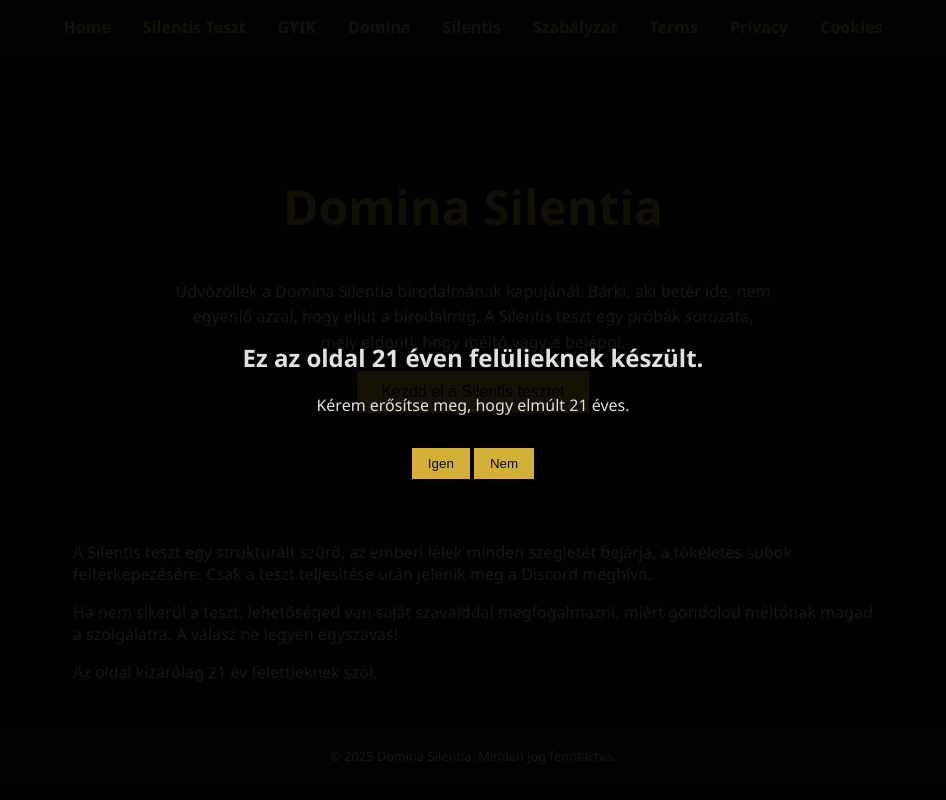
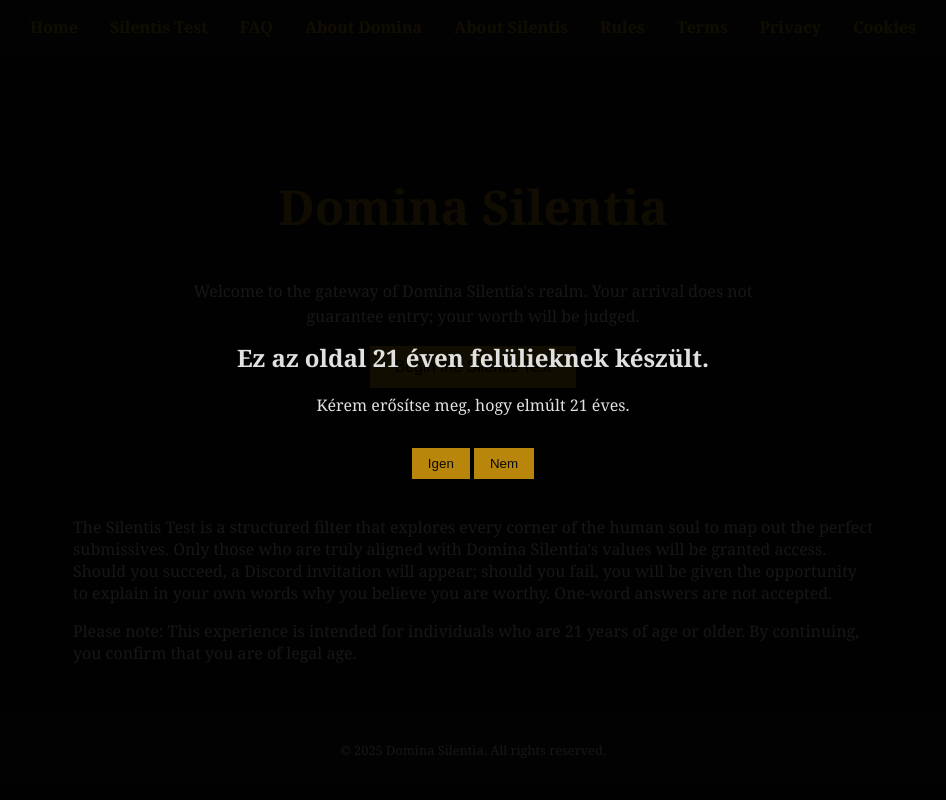
Before and after one commit to LillaAurora/dominasilentia, a plain HTML site: page index.html in a window 1280 px wide. Shown: the whole page, without its empty margins (167-1113 px from the left). Drawn offline with Linux system fonts and the light colour scheme.

Commit message:
Update index.html to English and include custom CSS

```diff
--- a/index.html
+++ b/index.html
@@ -1,20 +1,21 @@
 <!DOCTYPE html>
-<html lang="hu">
+<html lang="en">
 <head>
   <meta charset="UTF-8">
   <meta name="viewport" content="width=device-width, initial-scale=1.0">
-  <title>Domina Silentia</title>
+  <title>Domina Silentia | Gateway</title>
   <link rel="stylesheet" href="css/style.css">
+  <link rel="stylesheet" href="css/custom.css">
   <script src="js/script.js" defer></script>
 </head>
 <body>
   <nav>
     <a href="index.html">Home</a>
-    <a href="silentis-test.html">Silentis Teszt</a>
-    <a href="faq.html">GYIK</a>
-    <a href="about-domina.html">Domina</a>
-    <a href="about-silentis.html">Silentis</a>
-    <a href="szabalyzat.html">Szabályzat</a>
+    <a href="silentis-test.html">Silentis Test</a>
+    <a href="faq.html">FAQ</a>
+    <a href="about-domina.html">About Domina</a>
+    <a href="about-silentis.html">About Silentis</a>
+    <a href="szabalyzat.html">Rules</a>
     <a href="terms.html">Terms</a>
     <a href="privacy.html">Privacy</a>
     <a href="cookies.html">Cookies</a>
@@ -22,25 +23,17 @@
 
   <section class="hero">
     <h1>Domina Silentia</h1>
-    <p>Üdvözöllek a Domina Silentia birodalmának kapujánál. Bárki, aki betér ide, nem egyenlő azzal, hogy eljut a birodalmig. A Silentis teszt egy próbák sorozata, mely eldönti, hogy méltó vagy‑e belépni.
-    </p>
-    <button class="cta" onclick="window.location.href='silentis-test.html'">Kezdd el a Silentis tesztet</button>
+    <p>Welcome to the gateway of Domina Silentia's realm. Your arrival does not guarantee entry; your worth will be judged.</p>
+    <button class="cta" onclick="window.location.href='silentis-test.html'">Begin the Silentis Test</button>
   </section>
 
   <section class="section">
-    <p>
-      A Silentis teszt egy strukturált szűrő, az emberi lélek minden szegletét bejárja, a tökéletes subok feltérképezésére. Csak a teszt teljesítése után jelenik meg a Discord meghívó.
-    </p>
-    <p>
-      Ha nem sikerül a teszt, lehetőséged van saját szavaiddal megfogalmazni, miért gondolod méltónak magad a szolgálatra. A válasz ne legyen egyszavas!
-    </p>
-    <p>
-      Az oldal kizárólag 21 év felettieknek szól.
-    </p>
+    <p>The Silentis Test is a structured filter that explores every corner of the human soul to map out the perfect submissives. Only those who are truly aligned with Domina Silentia's values will be granted access. Should you succeed, a Discord invitation will appear; should you fail, you will be given the opportunity to explain in your own words why you believe you are worthy. One-word answers are not accepted.</p>
+    <p>Please note: This experience is intended for individuals who are 21 years of age or older. By continuing, you confirm that you are of legal age.</p>
   </section>
 
   <footer>
-    &copy; 2025 Domina Silentia. Minden jog fenntartva.
+    <p>&copy; 2025 Domina Silentia. All rights reserved.</p>
   </footer>
 </body>
 </html>
```
